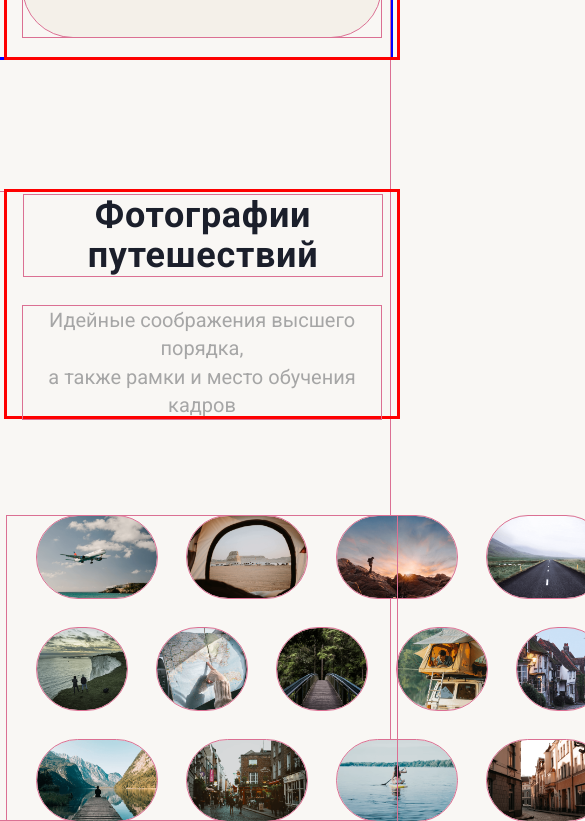
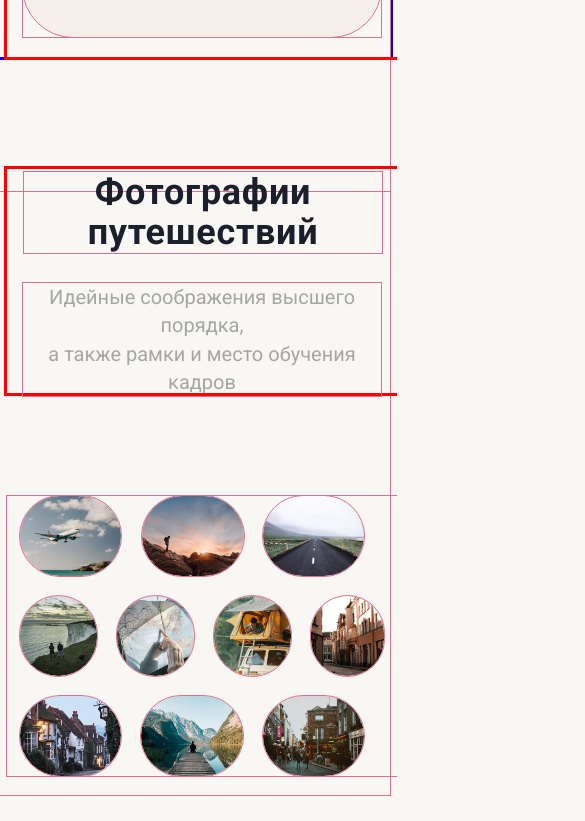
Before and after one commit to Xeni-ya/YourTour, a website: page index.html in a window 390 px wide. Shown: the part 8205-9026 px from the top of the page, 585 px wide, since content can reach past the window. After the commit the page ends 9001 px from the top, so only its background shows below. Drawn offline with nearby package versions, Linux system fonts and the light colour scheme; files that its build step writes are made by us from their sources.

Commit message:
feat(section-gallery): I have placed the title and description of the 1024px viewport by pixels + working with the gallery

```diff
--- a/assets/sass/_templates.scss
+++ b/assets/sass/_templates.scss
@@ -161,3 +161,14 @@ a {
 
   outline: rgb(254, 0, 0) solid 3px;
 }
+
+%gallery-container {
+  max-width: 1966px; // 1920px
+  min-width: 320px;
+  margin: 0 auto;
+  padding: 0 23px;
+
+  @media screen and (max-width: 1024px) {
+    padding: 0 13px;
+  }
+}
--- a/assets/sass/components/_section-gallery.scss
+++ b/assets/sass/components/_section-gallery.scss
@@ -6,6 +6,10 @@
     @extend %container;
     position: relative;
     left: 7px;
+
+    @media screen and (max-width: 1024px) {
+      bottom: 23px;
+    }
 
     .section-gallery__title {
       margin-top: 135px;
@@ -24,13 +28,23 @@
   }
 
   .section-gallery__grid {
+    @extend %gallery-container;
     position: relative;
     left: 7px;
+    top: 2px;
+
     display: grid;
     grid-template-columns: repeat(20, 1fr);
     grid-template-rows: repeat(9, 1fr);
     gap: 30px;
-    padding: 0 30px;
+
+    @media screen and (max-width: 1024px) {
+      top: -20px;
+
+      grid-template-columns: repeat(15, 1fr);
+      grid-template-rows: repeat(15, 1fr);
+      gap: 20px;
+    }
 
     .section-gallery__image {
       width: 100%;
@@ -49,6 +63,10 @@
       grid-row-end: 4;
       //до какой горизонтальной линии дотяниться картинка
       grid-column-end: 6;
+
+      @media screen and (max-width: 1024px) {
+        grid-area: 1 / 1 / 6 / 6;
+      }
     }
 
     .section-gallery__image:nth-child(2) {
@@ -56,6 +74,13 @@
       grid-row-end: 4;
       grid-column-start: 6;
       grid-column-end: 11;
+
+      position: relative;
+      left: 1px;
+
+      @media screen and (max-width: 1024px) {
+        display: none;
+      }
     }
 
     .section-gallery__image:nth-child(3) {
@@ -63,6 +88,13 @@
       grid-row-end: 4;
       grid-column-start: 11;
       grid-column-end: 16;
+
+      position: relative;
+      left: 1px;
+
+      @media screen and (max-width: 1024px) {
+        grid-area: 1 / 6 / 6 / 11;
+      }
     }
 
     .section-gallery__image:nth-child(4) {
@@ -70,47 +102,87 @@
       grid-row-end: 4;
       grid-column-start: 16;
       grid-column-end: 21;
+
+      @media screen and (max-width: 1024px) {
+        grid-area: 1 / 11 / 6 / 16;
+      }
     }
 
     .section-gallery__image:nth-child(5) {
       grid-row: 4/7;
       grid-column: 1/5;
+
+      @media screen and (max-width: 1024px) {
+        grid-area: 6 / 1 / 11 / 5;
+      }
     }
 
     .section-gallery__image:nth-child(6) {
       grid-row: 4/7;
       grid-column: 5/9;
+
+      @media screen and (max-width: 1024px) {
+        grid-area: 6 / 5 / 11 / 9;
+      }
     }
 
     .section-gallery__image:nth-child(7) {
       grid-row: 4/7;
       grid-column: 9/13;
+
+      @media screen and (max-width: 1024px) {
+        display: none;
+      }
     }
 
     .section-gallery__image:nth-child(8) {
       grid-row: 4/7;
       grid-column: 13/17;
+
+      @media screen and (max-width: 1024px) {
+        grid-area: 6 / 9 / 11 / 13;
+      }
+    }
+
+    .section-gallery__image:nth-child(13) {
+      grid-row: 4/7;
+      grid-column: 17/21;
+
+      @media screen and (max-width: 1024px) {
+        grid-area: 6 / 13 / 11 / 17;
+      }
     }
 
     .section-gallery__image:nth-child(9) {
-      grid-row: 4/7;
-      grid-column: 17/21;
+      grid-area: 7 / 1 / 10 / 6;
+
+      @media screen and (max-width: 1024px) {
+        grid-area: 11 / 1 / 16 / 6;
+      }
     }
 
     .section-gallery__image:nth-child(10) {
-      grid-area: 7 / 1 / 10 / 6;
+      grid-area: 7 / 6 / 10 / 11;
+
+      @media screen and (max-width: 1024px) {
+        grid-area: 11 / 6 / 16 / 11;
+      }
     }
 
     .section-gallery__image:nth-child(11) {
-      grid-area: 7 / 6 / 10 / 11;
+      grid-area: 7 / 11 / 10 / 16;
+
+      @media screen and (max-width: 1024px) {
+        grid-area: 11 / 11 / 16 / 16;
+      }
     }
 
     .section-gallery__image:nth-child(12) {
-      grid-area: 7 / 11 / 10 / 16;
-    }
+      grid-area: 7 / 16 / 10 / 21;
 
-    .section-gallery__image:nth-child(13) {
-      grid-area: 7 / 16 / 10 / 21;
+      @media screen and (max-width: 1024px) {
+        display: none;
+      }
     }
   }
 }
```
